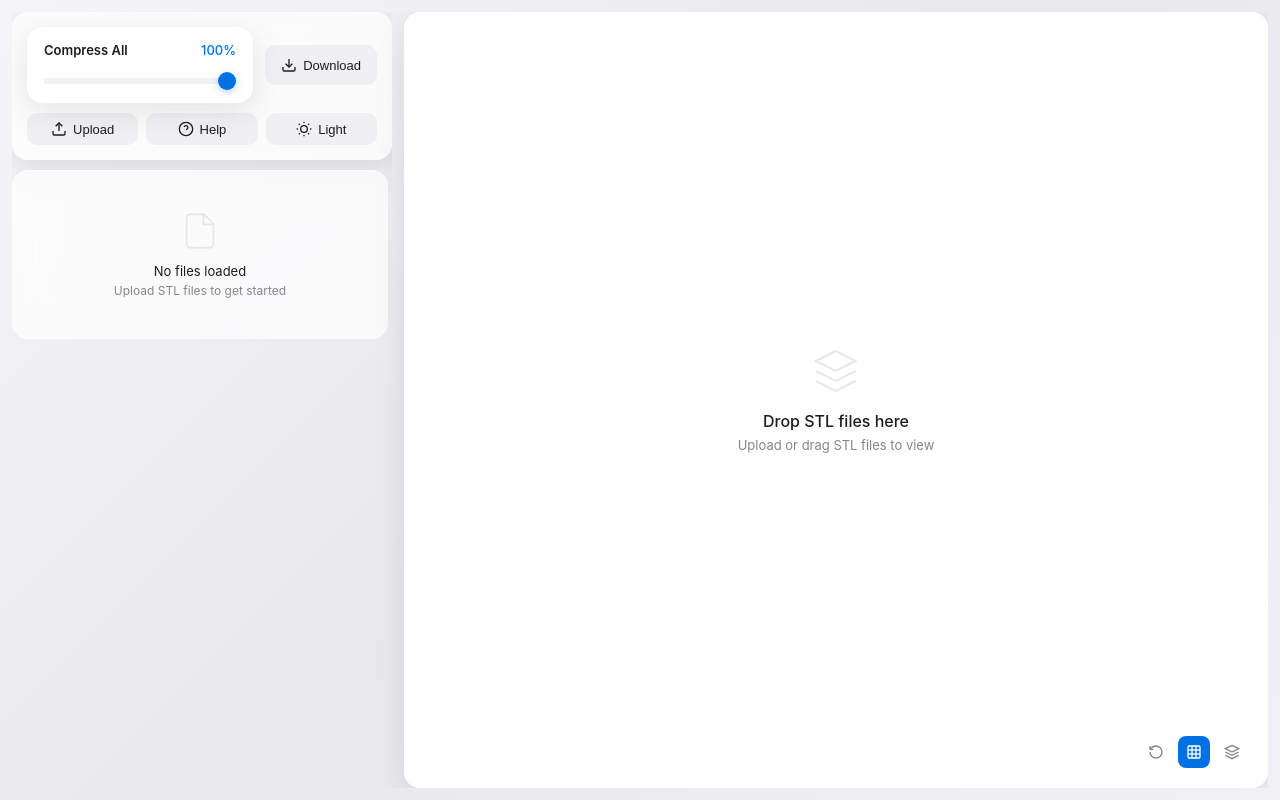
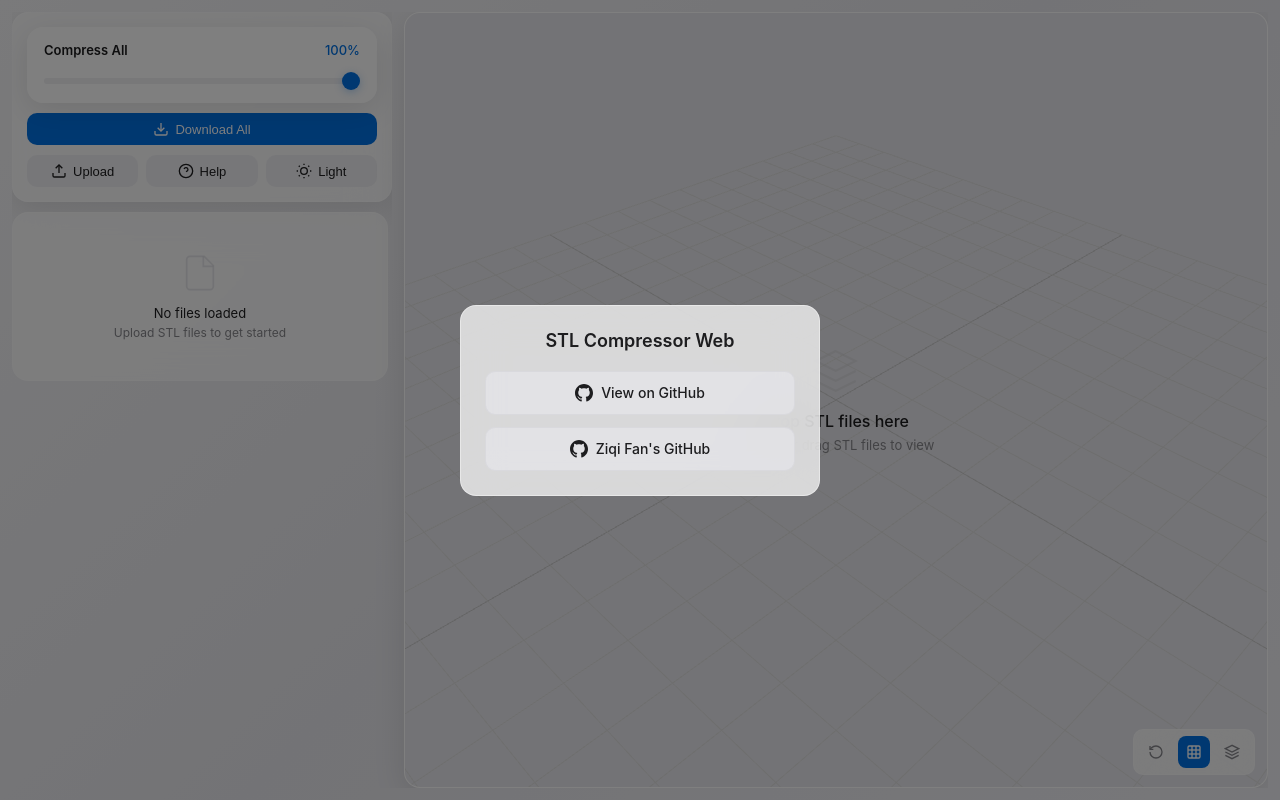
Before and after one commit to fan-ziqi/stl_compressor_web, a website: page index.html in a window 1280 px wide. Both pictures are taken after a click on the button "Help". Drawn offline with nearby package versions, Linux system fonts and the light colour scheme; animation ran at ten frames a second; a web font is replaced by a local one.

Commit message:
fix: resolve button click issues and improve UI
- Fix updateTheme being called before grid is created causing errors
- Fix GridHelper theme update by recreating grid instead of accessing material
- Move Download All button below slider with "Download All" label
- Change "Author's GitHub" to "Ziqi Fan's GitHub"
- Preserve theme preference in localStorage

```diff
--- a/index.html
+++ b/index.html
@@ -814,8 +814,7 @@
             <div class="files-panel">
                 <!-- Global controls -->
                 <div class="global-controls" id="globalControls">
-                    <!-- Global compress slider and download -->
-                    <div class="global-controls-row">
+                    <!-- Global compress slider -->
                     <div class="global-simplify">
                         <div class="global-simplify-header">
                             <span>Compress All</span>
@@ -823,15 +822,14 @@
                         </div>
                         <input type="range" class="global-slider" id="globalSlider" min="1" max="100" value="100">
                     </div>
-                        <button class="btn btn-secondary" id="downloadAllBtn">
+                    <button class="btn btn-primary btn-block" id="downloadAllBtn">
                         <svg width="16" height="16" viewBox="0 0 24 24" fill="none" stroke="currentColor" stroke-width="2">
                             <path d="M21 15v4a2 2 0 0 1-2 2H5a2 2 0 0 1-2-2v-4"/>
                             <polyline points="7 10 12 15 17 10"/>
                             <line x1="12" y1="15" x2="12" y2="3"/>
                         </svg>
-                            <span>Download</span>
+                        <span>Download All</span>
                     </button>
-                    </div>
                     <div class="global-buttons">
                         <button class="btn btn-secondary" id="uploadBtn">
                             <svg width="16" height="16" viewBox="0 0 24 24" fill="none" stroke="currentColor" stroke-width="2">
@@ -942,7 +940,7 @@
                     <svg viewBox="0 0 24 24" fill="currentColor">
                         <path d="M12 0c-6.626 0-12 5.373-12 12 0 5.302 3.438 9.8 8.207 11.387.599.111.793-.261.793-.577v-2.234c-3.338.726-4.033-1.416-4.033-1.416-.546-1.387-1.333-1.756-1.333-1.756-1.089-.745.083-.729.083-.729 1.205.084 1.839 1.237 1.839 1.237 1.07 1.834 2.807 1.304 3.492.997.107-.775.418-1.305.762-1.604-2.665-.305-5.467-1.334-5.467-5.931 0-1.311.469-2.381 1.236-3.221-.124-.303-.535-1.524.117-3.176 0 0 1.008-.322 3.301 1.23.957-.266 1.983-.399 3.003-.404 1.02.005 2.047.138 3.006.404 2.291-1.552 3.297-1.23 3.297-1.23.653 1.653.242 2.874.118 3.176.77.84 1.235 1.911 1.235 3.221 0 4.609-2.807 5.624-5.479 5.921.43.372.823 1.102.823 2.222v3.293c0 .319.192.694.801.576 4.765-1.589 8.199-6.086 8.199-11.386 0-6.627-5.373-12-12-12z"/>
                     </svg>
-                    Author's GitHub
+                    Ziqi Fan's GitHub
                 </a>
             </div>
             <!-- SUPPORT_SECTION_PLACEHOLDER -->
--- a/js/app.js
+++ b/js/app.js
@@ -33,9 +33,10 @@
         const themeText = document.getElementById('themeText');
         const themeIcon = document.getElementById('themeIcon');
 
-        // Load saved theme
-        const savedTheme = localStorage.getItem('theme') || 'light';
-        this.applyTheme(savedTheme);
+        // Load saved theme or default to light
+        const savedTheme = localStorage.getItem('theme');
+        const theme = savedTheme === 'dark' ? 'dark' : 'light';
+        this.applyTheme(theme);
 
         themeBtn.addEventListener('click', () => {
             const currentTheme = document.documentElement.getAttribute('data-theme');
--- a/js/viewer.js
+++ b/js/viewer.js
@@ -22,9 +22,6 @@
     init() {
         // Scene
         this.scene = new THREE.Scene();
-        this.updateTheme('light');
-
-        // Camera
 
         // Camera
         const aspect = this.canvas.clientWidth / this.canvas.clientHeight;
@@ -48,6 +45,9 @@
         // Grid
         this.grid = new THREE.GridHelper(200, 20, 0xcccccc, 0xdddddd);
         this.scene.add(this.grid);
+
+        // Theme (after grid is created)
+        this.updateTheme('light');
 
         // Axis helper
         this.axis = new THREE.AxesHelper(100);
@@ -108,12 +108,18 @@
     updateTheme(theme) {
         if (theme === 'dark') {
             this.scene.background = new THREE.Color(0x0a0a0f);
-            this.grid.material.color.setHex(0x333333);
-            this.grid.material.secondaryColor.setHex(0x222222);
+            // Recreate grid with dark theme colors
+            this.scene.remove(this.grid);
+            this.grid = new THREE.GridHelper(200, 20, 0x333333, 0x222222);
+            this.scene.add(this.grid);
+            this.grid.visible = this.gridVisible;
         } else {
             this.scene.background = new THREE.Color(0xe8e8ed);
-            this.grid.material.color.setHex(0xcccccc);
-            this.grid.material.secondaryColor.setHex(0xdddddd);
+            // Recreate grid with light theme colors
+            this.scene.remove(this.grid);
+            this.grid = new THREE.GridHelper(200, 20, 0xcccccc, 0xdddddd);
+            this.scene.add(this.grid);
+            this.grid.visible = this.gridVisible;
         }
     }
 
```
Lines whose indentation alone changed are shown as unchanged.
